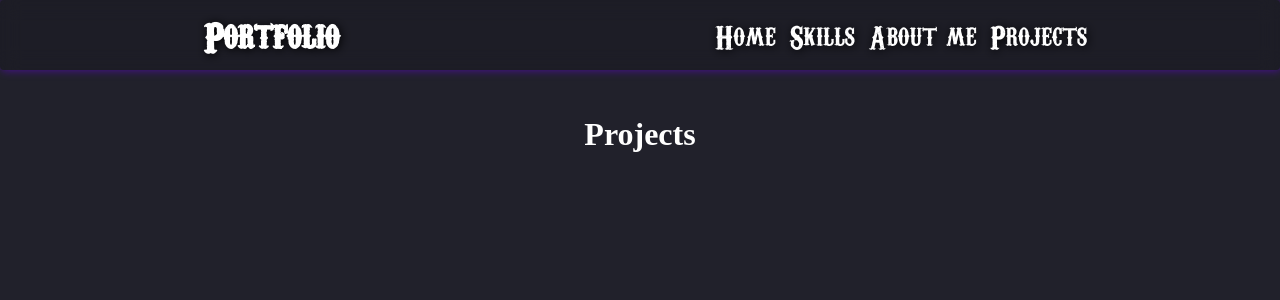
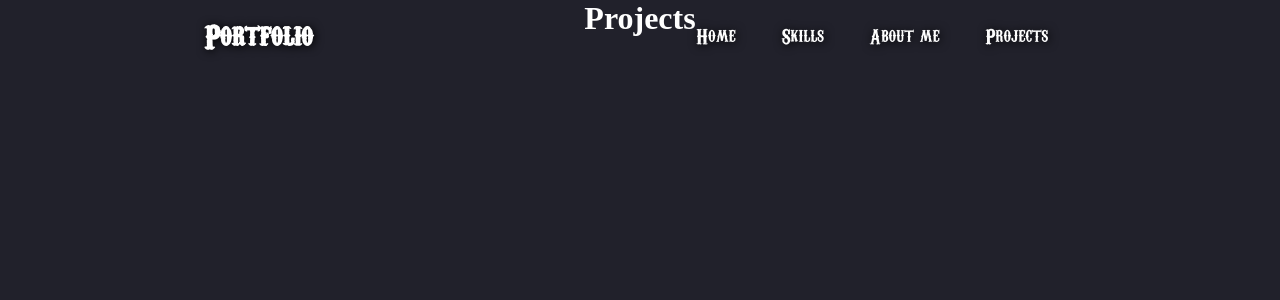
Before and after one commit to Jondrewd/Portfolio, a React (Create React App) app: page /projects in a window 1280 px wide. Shown: the top 300 px of the page. Built offline with nearby package versions, Linux system fonts and the light colour scheme.

Commit message:
remake portfolio

```diff
--- a/src/components/layout/Container.module.css
+++ b/src/components/layout/Container.module.css
@@ -6,10 +6,13 @@
     display: flex;
     flex-direction: column;
     align-items: center;
+    align-self: center;
+    align-content: center;
+    flex-wrap: wrap;
 
 
 
-    padding-block: 116px;
+
     gap: 1em;
 
 
--- a/src/components/layout/Navbar.module.css
+++ b/src/components/layout/Navbar.module.css
@@ -7,10 +7,7 @@
     justify-content: space-around;
     align-items: center;
     font-family: 'ace', sans-serif;
-    background-color: rgba(0, 0, 0, 0.115);
-    backdrop-filter: blur(10px);
-    box-shadow: 1px 1px 8px rgba(115, 0, 255, 0.457);
-    border-radius: 4px;
+
     width: 100vw;
     min-width: 40vh;
     height: 70px;
@@ -23,14 +20,14 @@
 .nav_link{
     color: white;
     text-shadow: 1px 1px 10px black;
-    margin-right: 5px;
-    font-size: 2em;
+    margin-right: 40px;
+    font-size: 1.3em;
     text-decoration: none;
     transition: .5s;
 }
 
 .nav_link:hover{
-    font-size: 2.2em;
+    font-size: 1.6em;
     color: purple;
     text-decoration: line-through;
 }
@@ -38,7 +35,7 @@
 .nav_layout h1{
     padding-left: .4em;
     text-shadow: 1px 1px 10px rgb(0, 0, 0);
-    font-size: 2.5em;
+    font-size: 2em;
 }
 .jedi{
     background-image: url('../images/Picsart_23-12-05_16-59-00-379.png');
```
